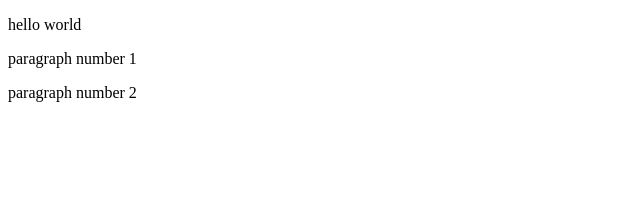
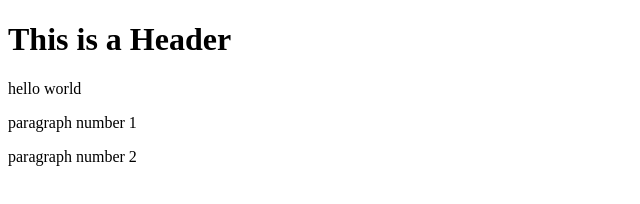
Before and after one commit to loooopppp/git-test, a website: page index.html in a window 1280 px wide. Shown: the whole page, without its empty margins (0-640 px from the left). Drawn offline with Linux system fonts and the light colour scheme.

Commit message:
fourth commit

```diff
--- a/index.html
+++ b/index.html
@@ -7,6 +7,7 @@
     <title>Document</title>
 </head>
 <body>
+    <h1>This is a Header</h1>
     <p>hello world</p>
     <p>paragraph number 1 </p>
     <p>paragraph number 2 </p>
```
Also changed, not shown: package.json (added, +24 -0 lines), 2 other files.
